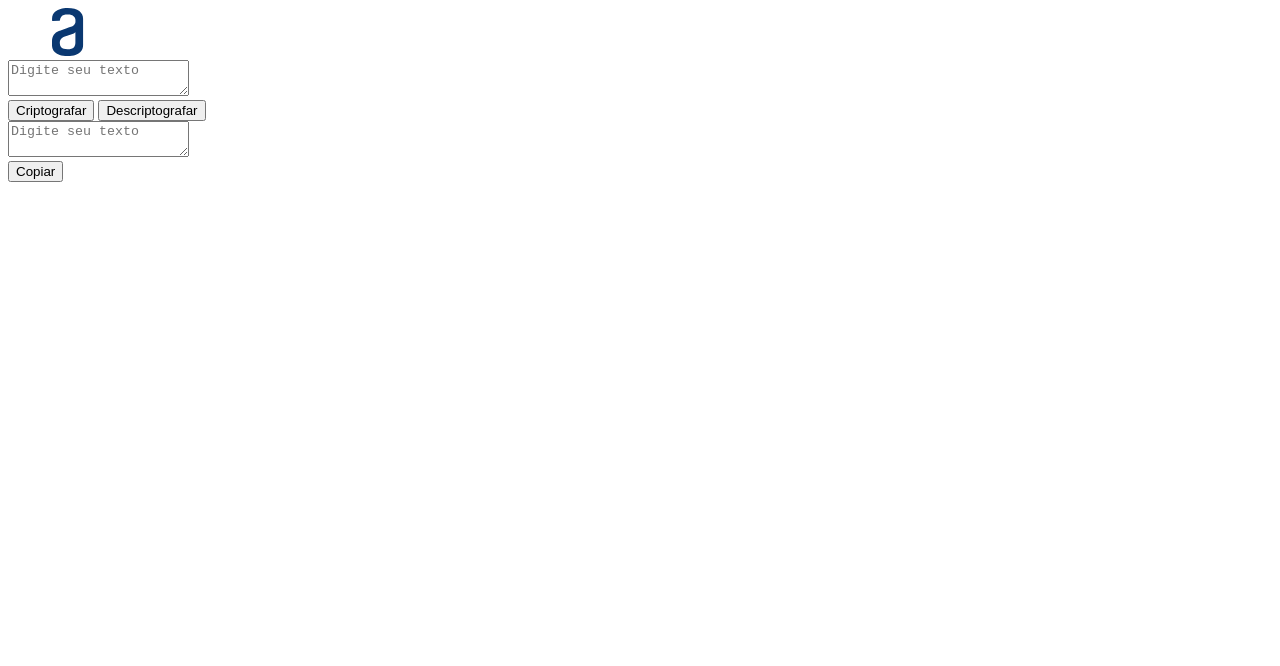
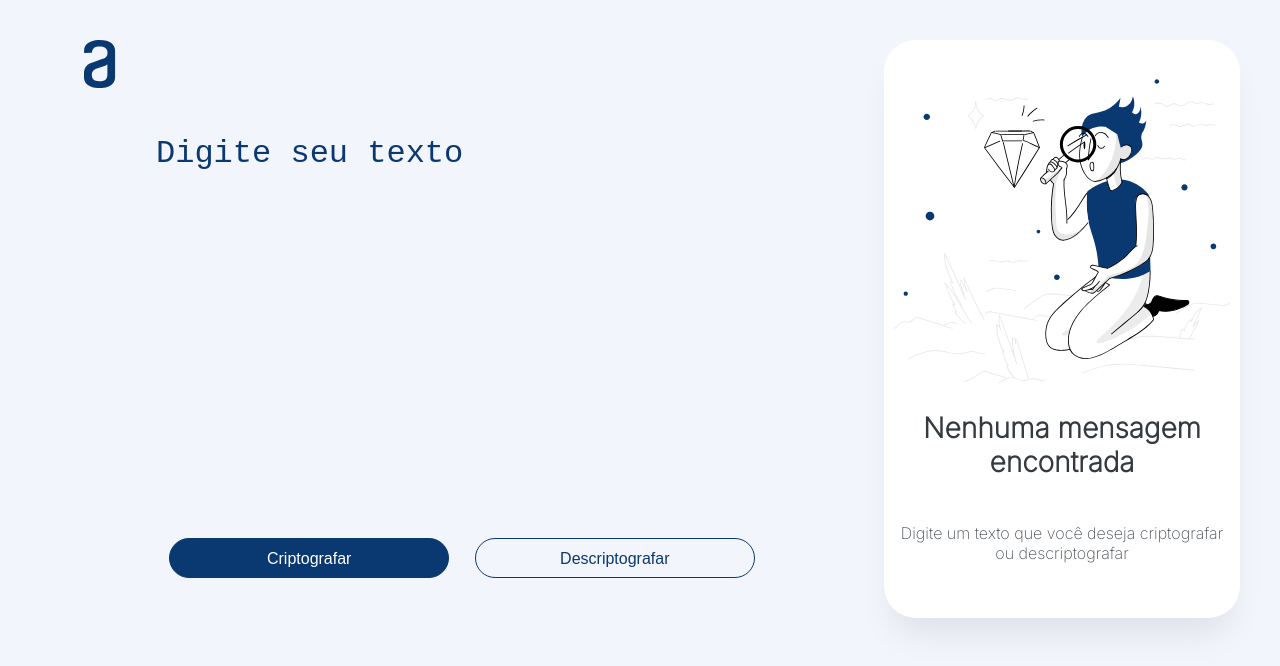
Before and after one commit to rafaelsouuza/decodificador-texto, a plain HTML site: page index.html in a window 1280 px wide. Drawn offline with Linux system fonts and the light colour scheme; a web font is replaced by a local one.

Commit message:
CSS Implementado

```diff
--- /dev/null
+++ b/css/style.css
@@ -0,0 +1,130 @@
+@import url('https://fonts.googleapis.com/css2?family=Chilanka&family=Inter:wght@200&family=Poppins:wght@300&family=Righteous&family=Sarala:wght@400;700&display=swap');
+
+body {
+    background-color: #F3F5FC;
+    font-family: 'Inter', sans-serif;
+    max-width: 1440px;
+    margin: 0 auto;
+    padding: 40px;
+    box-sizing: border-box;
+}
+
+main {
+    display: flex;
+}
+
+aside {
+    display: flex;
+    flex-direction: column;
+    flex: 3;
+}
+
+.img-logo {
+    height: 48px;
+}
+
+.aside-principal {
+    padding: 40px;
+    display: flex;
+    flex-direction: column;
+    align-items: center;
+    justify-content: space-between;
+    height: 450px;
+}
+
+.aside-texto {
+    display: flex;
+    justify-content: center;
+    height: 48px;
+    width: 680px;
+}
+
+.aside-texto textarea {
+    height: inherit;
+    width: 90%;
+    font-size: 32px;
+    font-weight: 400;
+    line-height: 150%;
+    resize: none;
+    color: #0A3871;
+    background-color: inherit;
+    border: none;
+    outline: none;
+}
+
+.aside-texto textarea::placeholder {
+    color: #0A3871;
+}
+
+.aside-btn {
+    width: 80%;
+    display: flex;
+    justify-content: space-around;
+}
+
+.btn-cript {
+    background-color: #0A3871;
+    color: #FFFFFF;
+    font-weight: 400;
+    font-size: 16px;
+    width: 280px;
+    height: 19px;
+    padding: 19px 24px;
+    line-height: 1px;
+    border-radius: 24px;
+    border: 1px solid #0A3871;;
+}
+
+.btn-descrip {
+    background-color: #F3F5FC;
+    color: #0A3871;
+    font-weight: 400;
+    font-size: 16px;
+    width: 280px;
+    height: 19px;
+    padding: 19px 24px;
+    line-height: 1px;
+    border-radius: 24px;
+    border: 1px solid #0A3871;
+}
+
+.btn-cript:hover {
+    cursor: pointer;
+}
+
+.btn-descrip:hover {
+    cursor: pointer;
+    background-color: #0A3871;
+    color: #F3F5FC;
+    transition: 0.3s;
+}
+
+article {
+    flex: 1;
+    background-color: #FFFFFF;
+    display: flex;
+    flex-direction: column;
+    align-items: center;
+    justify-content: center;
+    padding: 0 10px;
+    border-radius: 32px;
+    box-shadow: 0px 24px 32px -8px rgba(0, 0, 0, 0.08);
+}
+
+.article-img {
+    width: 336px;
+    height: 304px;
+}
+
+.article-titulo {
+    text-align: center;
+    font-weight: 700;
+    font-size: 24px;
+    color: #343A40;
+}
+
+.article-texto {
+    text-align: center;
+    font-size: 16px;
+    color: #495057;
+}
--- a/index.html
+++ b/index.html
@@ -5,6 +5,7 @@
     <meta http-equiv="X-UA-Compatible" content="IE=edge">
     <meta name="viewport" content="width=device-width, initial-scale=1.0">
     <title>Codificador e Decodificador de Texto</title>
+    <link rel="stylesheet" href="/css/style.css">
 </head>
 <body>
     <main>
@@ -17,17 +18,21 @@
                     <textarea placeholder="Digite seu texto"></textarea>
                 </div>
                 <div class="aside-btn">
-                    <input type="submit" value="Criptografar">
-                    <input type="submit" value="Descriptografar">
+                    <input class="btn-cript" type="submit" value="Criptografar">
+                    <input class="btn-descrip" type="submit" value="Descriptografar">
                 </div>
             </div>
         </aside>
+
         <article>
+            <div class="article-img">
+                <img src="/img/img-article.svg" alt="imagem-mulher-azul">
+            </div>
+            <div class="article-titulo">
+                <h3>Nenhuma mensagem encontrada</h3>
+            </div>
             <div class="article-texto">
-                <textarea placeholder="Digite seu texto"></textarea>
-            </div>
-            <div class="aside-btn">
-                <input type="submit" value="Copiar">
+                <p>Digite um texto que você deseja criptografar ou descriptografar</p>
             </div>
         </article>
     </main>
```
Also changed, not shown: img/img-article.svg (added).
